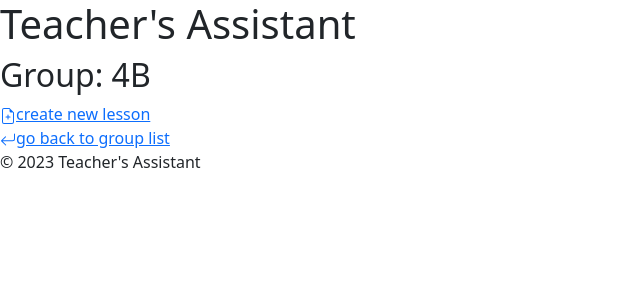
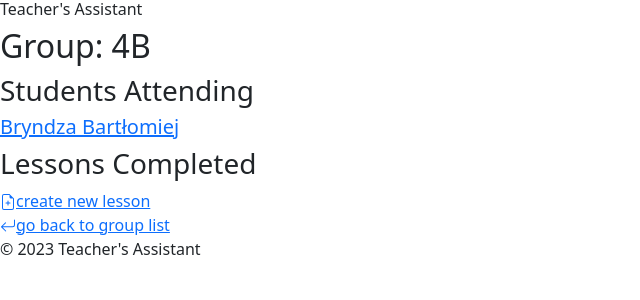
Before and after one commit to p-kuznicki/schoolmanager, a Django app: the page made by groups/urls.py in a window 1280 px wide. Shown: the top 300 px of the page, without its empty margins (0-640 px from the left). Run offline with Django 4.2, Linux system fonts and the light colour scheme; data comes from the database, SQL or seed files in the repository.

Commit message:
student panel and editable lessons

```diff
--- a/groups/forms.py
+++ b/groups/forms.py
@@ -4,13 +4,15 @@ from .models import Lesson, Student
 
 class CreateLessonForm(forms.ModelForm):
     students_present = forms.ModelMultipleChoiceField(queryset=Student.objects.all(),
-            widget=forms.CheckboxSelectMultiple(attrs={"checked":""}), required=False,
+            widget=forms.CheckboxSelectMultiple(), required=False,
     )
 
     class Meta:
         model = Lesson
         fields = ('date', 'subject', 'students_present',)
 
-    def __init__(self, *args, group, **kwargs):
+    def __init__(self, *args, group, initial_present_students=None, **kwargs):
         super().__init__(*args, **kwargs)
         self.fields['students_present'].queryset = Student.objects.filter(group=group)
+        if initial_present_students is not None:
+            self.fields['students_present'].initial = initial_present_students
--- a/groups/urls.py
+++ b/groups/urls.py
@@ -5,4 +5,6 @@ urlpatterns = [
         path('', views.group_list, name='group_list'),
         path('group/<str:lvl>/', views.group_lessons, name='group_lessons'),
         path('group/<str:lvl>/new/', views.create_lesson, name='new_lesson'),
+        path('group/<str:lvl>/edit/<int:pk>/', views.edit_lesson, name='edit_lesson'),
+        path('group/<str:lvl>/<int:pk>/', views.student_info, name='student_info'),
 ]
--- a/groups/views.py
+++ b/groups/views.py
@@ -12,7 +12,13 @@ def group_list(request):
 def group_lessons(request, lvl):
     group = get_object_or_404(Group, level=lvl)
     lessons = Lesson.objects.filter(group=group).order_by('-date')
-    return render(request, 'groups/group_lessons.html', {'group':group, 'lessons':lessons})
+    students_in = Student.objects.filter(group=group).order_by('surname')
+    return render(request, 'groups/group_lessons.html', {'group':group, 'lessons':lessons, 'students_in':students_in})
+
+def student_info(request, lvl, pk):
+    student = get_object_or_404(Student, pk=pk)
+    lessons_absent = student.lessons_absent.all()
+    return render(request, 'groups/student_info.html', {'student':student, 'lessons_absent':lessons_absent})
 
 def create_lesson(request, lvl):
     group = get_object_or_404(Group, level=lvl)
@@ -37,3 +43,31 @@ def create_lesson(request, lvl):
     else:
         form = CreateLessonForm(group=group)
     return render(request, 'groups/lesson_edit.html', {'form': form})
+
+def edit_lesson(request, lvl, pk):
+    group = get_object_or_404(Group, level=lvl)
+    lesson = get_object_or_404(Lesson, pk=pk)
+    if request.method == 'POST':
+        form = CreateLessonForm(request.POST, instance=lesson, group=group)
+        if form.is_valid():
+            lesson = form.save(commit=False)
+            lesson.group = group
+            lesson.save()
+            students_present= form.cleaned_data['students_present']
+            all_students = Student.objects.filter(group=group)
+            lesson.students_present.clear()
+            lesson.students_absent.clear()
+            for student in all_students:
+                # Check if the student is present in the form's students_present field
+                if student in students_present:
+                    # If present, add them to the lesson's students_present field
+                     lesson.students_present.add(student)
+                else:
+                    # If absent, add them to the lesson's students_absent field
+                    lesson.students_absent.add(student)
+            lesson.save()
+            return redirect('group_lessons', lvl=lvl)
+    else:
+        initial_present_students = lesson.students_present.all()
+        form = CreateLessonForm(group=group, instance=lesson)
+    return render(request, 'groups/lesson_edit.html', {'form': form})
--- a/templates/groups/base.html
+++ b/templates/groups/base.html
@@ -9,7 +9,7 @@
 </head>
 <body>
     <header>
-        <h1>Teacher's Assistant</h1>
+        <h6>Teacher's Assistant</h6>
         <!-- Add navigation or header content here -->
     </header>
 
--- a/templates/groups/group_lessons.html
+++ b/templates/groups/group_lessons.html
@@ -3,8 +3,16 @@
 {% block content %}
 <h2>Group: {{group.level}}</h2>
 
+<h3>Students Attending</h3>
+
+{% for student in students_in %}
+<h5><a href="{% url 'student_info' lvl=group.level  pk=student.pk %}">{{student}}</a></h5>
+{% endfor %}
+
+<h3>Lessons Completed</h3>
+
 {% for lesson in lessons %}
-<h3>{{lesson.date}} {{lesson.subject}}</h3>
+<h5>{{lesson.date}}<a href="{% url 'edit_lesson' lvl=group.level pk=lesson.pk %}">{{lesson.subject}}</a></h5>
 {% endfor %}
 
 <a href="{% url 'new_lesson' lvl=group.level %}">
```
Also changed, not shown: templates/groups/student_info.html (added, +12 -0 lines), db.sqlite3.
